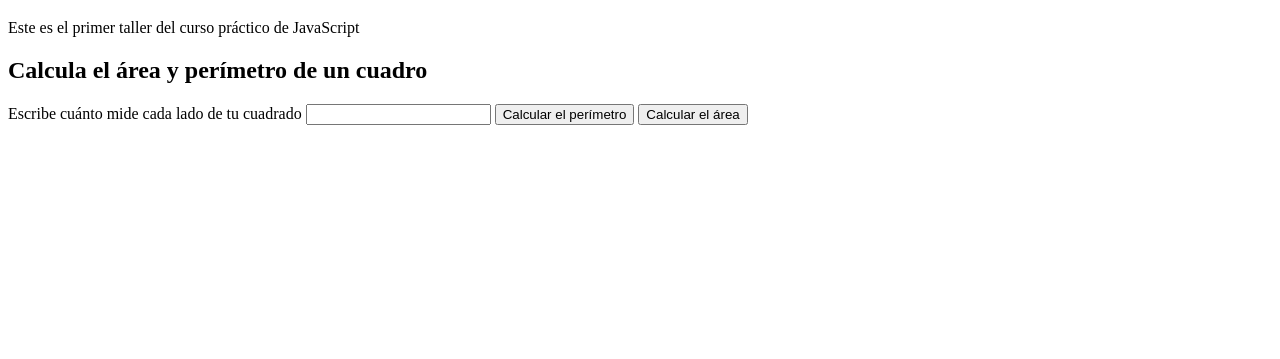
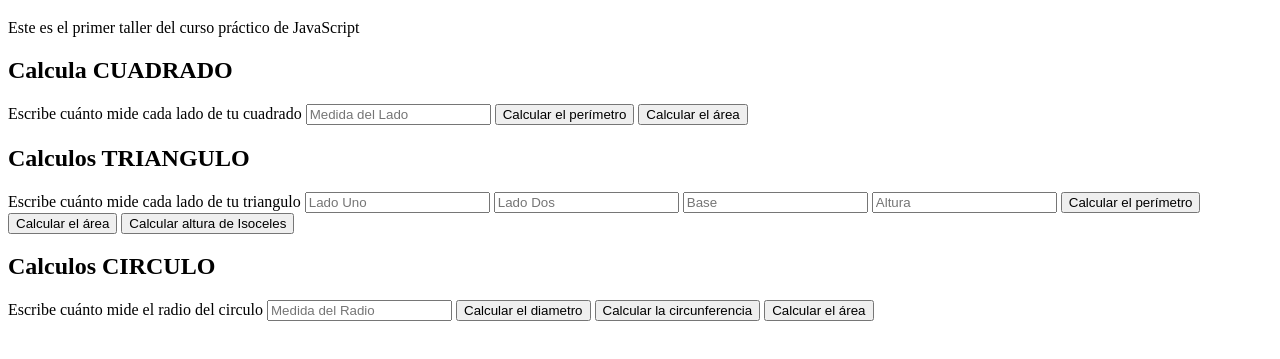
Before and after one commit to Jicamon/platzi-curso-practico-javascript, a plain HTML site: page figuras.html in a window 1280 px wide. Shown: the part 61-420 px from the top of the page. Drawn offline with Linux system fonts and the light colour scheme.

Commit message:
Se agregaron las interfaces para hacer los calculos del triangulo y el circulo, tambien se agrego el reto de calcular la altura de un triangulo isoceles correctamente y sin trampas

```diff
--- a/figuras.html
+++ b/figuras.html
@@ -18,13 +18,42 @@
 
     <section>
         <h2>
-            Calcula el área y perímetro de un cuadro
+            Calcula CUADRADO
         </h2>
         <form>
             <label>Escribe cuánto mide cada lado de tu cuadrado</label>
-            <input id="InputCuadrado" type="number" />
+            <input placeholder="Medida del Lado" id="InputCuadrado" type="number" />
             <button type="button" onclick="calcularPerimetroCuadrado()">Calcular el perímetro</button>
             <button type="button" onclick="calcularAreaCuadrado()">Calcular el área</button>
+        </form>
+    </section>
+
+    <section>
+        <h2>
+            Calculos TRIANGULO
+        </h2>
+        <form>
+            <label>Escribe cuánto mide cada lado de tu triangulo</label>
+            <input placeholder="Lado Uno" id="InputTrianguloLadoUno" type="number" />
+            <input placeholder="Lado Dos" id="InputTrianguloLadoDos" type="number" />
+            <input placeholder="Base" id="InputTrianguloBase" type="number" />
+            <input placeholder="Altura" id="InputTrianguloAltura" type="number" />
+            <button type="button" onclick="calcularPerimetroTriangulo()">Calcular el perímetro</button>
+            <button type="button" onclick="calcularAreaTriangulo()">Calcular el área</button>
+            <button type="button" onclick="calcularAlturaIsoceles()">Calcular altura de Isoceles</button>
+        </form>
+    </section>
+
+    <section>
+        <h2>
+            Calculos CIRCULO
+        </h2>
+        <form>
+            <label>Escribe cuánto mide el radio del circulo</label>
+            <input placeholder="Medida del Radio" id="InputCirculo" type="number" />
+            <button type="button" onclick="calcularDiametro()">Calcular el diametro</button>
+            <button type="button" onclick="calcularPerimetroCirculo()">Calcular la circunferencia</button>
+            <button type="button" onclick="calcularAreaCirculo()">Calcular el área</button>
         </form>
     </section>
 
--- a/figuras.js
+++ b/figuras.js
@@ -85,6 +85,8 @@ console.groupEnd();
 
 //AQUI SE INTERACTUA CON HTML
 
+// ----------------------- CUADRADO ------------------------------------
+
 function calcularPerimetroCuadrado(){
     const input = document.getElementById("InputCuadrado");
     const value = input.value;
@@ -100,3 +102,65 @@ function calcularAreaCuadrado(){
 
     alert(area);
 }
+
+// ----------------------- TRIANGULO ------------------------------------
+
+function calcularPerimetroTriangulo(){
+    const ladoUno = Number(document.getElementById("InputTrianguloLadoUno").value);
+    const ladoDos = Number(document.getElementById("InputTrianguloLadoDos").value);
+    const base = Number(document.getElementById("InputTrianguloBase").value);
+
+    const perimero = perimetroTriangulo(ladoUno, ladoDos, base);
+
+    alert(perimero);
+
+}
+
+function calcularAreaTriangulo(){
+    const base = Number(document.getElementById("InputTrianguloBase").value);
+    const altura = Number(document.getElementById("InputTrianguloAltura").value);
+
+    const area = areaTriangulo(base, altura);
+
+    alert(area);
+}
+
+function calcularAlturaIsoceles(){
+    const ladoUno = Number(document.getElementById("InputTrianguloLadoUno").value);
+    const ladoDos = Number(document.getElementById("InputTrianguloLadoDos").value);
+    const base = Number(document.getElementById("InputTrianguloBase").value);
+
+    if(ladoUno === ladoDos && ladoUno != base){
+        const h = Math.sqrt(ladoUno ** 2 - (base/2)**2);
+        alert("La altura es: " + h)
+    }
+    else{
+        alert("No es un triangulo isoceles");
+    }
+
+}
+
+
+// ----------------------- CIRCULO ------------------------------------
+
+function calcularDiametro(){
+    const radio = Number(document.getElementById("InputCirculo").value);
+    const diametro = diametroCirculo(radio);
+
+    alert(diametro);
+}
+
+function calcularPerimetroCirculo(){
+    const radio = Number(document.getElementById("InputCirculo").value);
+
+    const circunferencia = perimetroCirculo(radio);
+
+    alert(circunferencia);
+}
+
+function calcularAreaCirculo(){
+    const radio = Number(document.getElementById("InputCirculo").value);
+    const area = areaCirculo(radio);
+
+    alert(area);
+}
```
